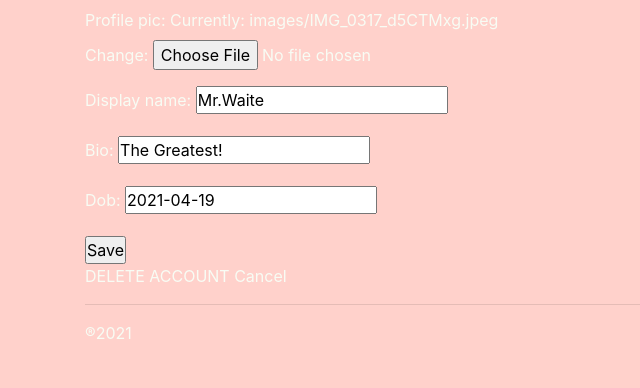
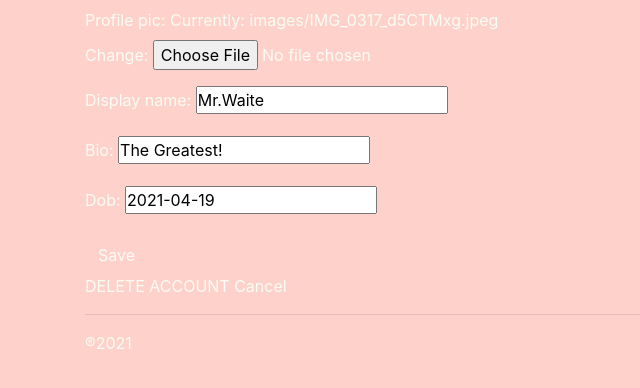
Before and after one commit to DanielSWaite190/Capstone-instagram_clone, a Django app: page /eddit-profile/1/ in a window 1280 px wide. Shown: the part 56-444 px from the top of the page, without its empty margins (0-640 px from the left). Run offline with Django 3.2, Linux system fonts and the light colour scheme; a user stored in the database is signed in; data comes from the database, SQL or seed files in the repository; some libraries are stand-ins or nearby versions.

Commit message:
changed closing tag from p to a to match opening tag.

```diff
--- a/templates/profileform.html
+++ b/templates/profileform.html
@@ -4,8 +4,8 @@
 <form action='' method="post" enctype="multipart/form-data">
     {% csrf_token %}
     {{ form.as_p }}
-    <input type="submit" value='Save'/>
+    <input class="btn" type="submit" value='Save'/>
 </form>
 <a href="/delete-user/{{request.user.id}}/">DELETE ACCOUNT</a>
-<a href="/profile/{{request.user.id}}/">Cancel</p>
+<a href="/profile/{{request.user.id}}/">Cancel</a>
 {% endblock content %}
```
